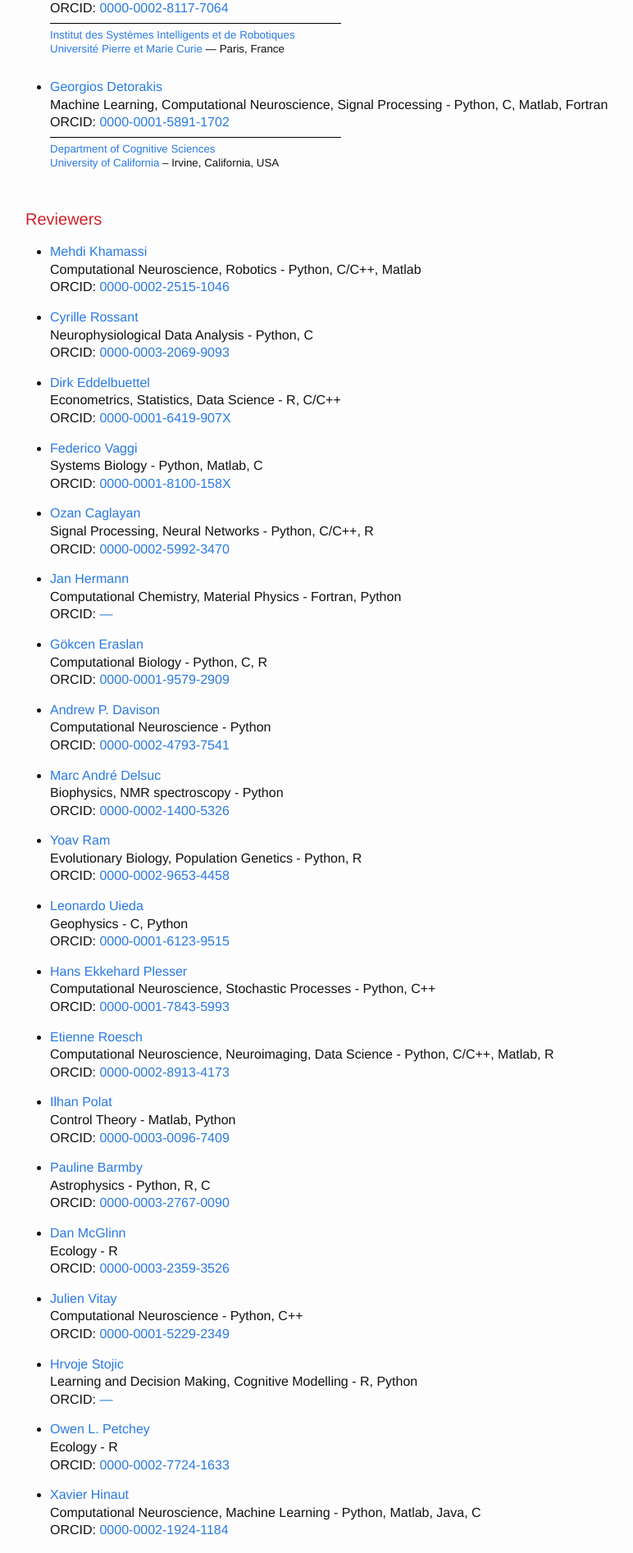
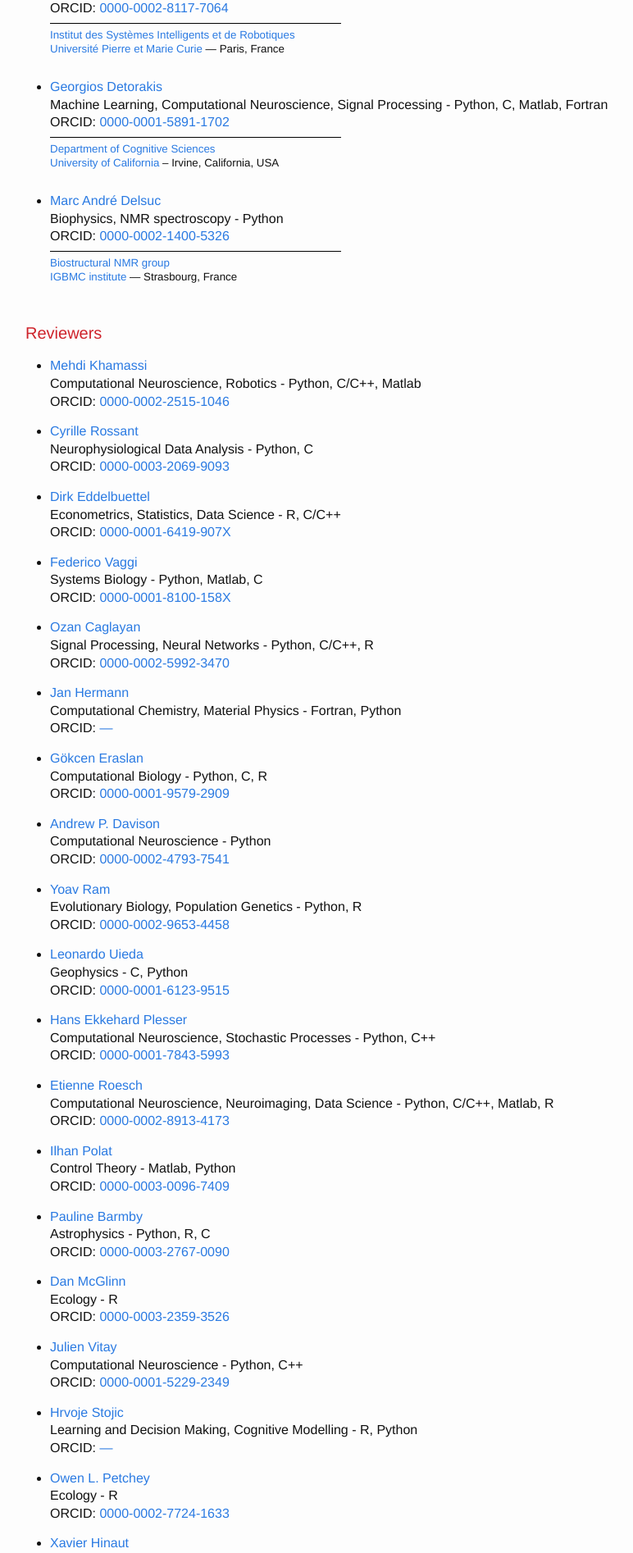
Before and after one commit to ReScience/rescience.github.io, a Jekyll site: the page built from 04-board.md, in a window 1280 px wide. Shown: the part 2189-4083 px from the top of the page at 82% size, without its empty margins (239-1011 px from the left). Built offline with Jekyll 4.4.1, drawn with Linux system fonts in a browser that asks for light colours; our own code applies the rules of GitHub Pages for plain Markdown files.

Commit message:
Added Marc André Delsuc as associate editor

```diff
--- a/04-board.md
+++ b/04-board.md
@@ -136,6 +136,14 @@ accepts submissions in other open source languages.
   [University of California](https://uci.edu/) – Irvine, California, USA
   </small>
 
+* [Marc André Delsuc](https://github.com/delsuc)
+  Biophysics, NMR spectroscopy - Python
+  ORCID: [0000-0002-1400-5326](http://orcid.org/0000-0002-1400-5326)
+  <small>
+  [Biostructural NMR group ](http://www.igbmc.fr/research/department/3/team/35/)
+  [IGBMC institute](http://www.igbmc.fr/) — Strasbourg, France
+  </small>
+
 ## Reviewers
 
 * [Mehdi Khamassi](https://github.com/MehdiKhamassi)
--- a/css/main.scss
+++ b/css/main.scss
@@ -221,3 +221,9 @@ div.bib-entry-highlight {
     background-color: #ce232b;
     // border: 1px solid black;
 }
+
+img.ten-years-challenge {
+/*    float: right;
+    width: 25%; */
+    border: 1px solid black;
+}
```
Also changed, not shown: other parts of 04-board.md (+0 -4 lines).
